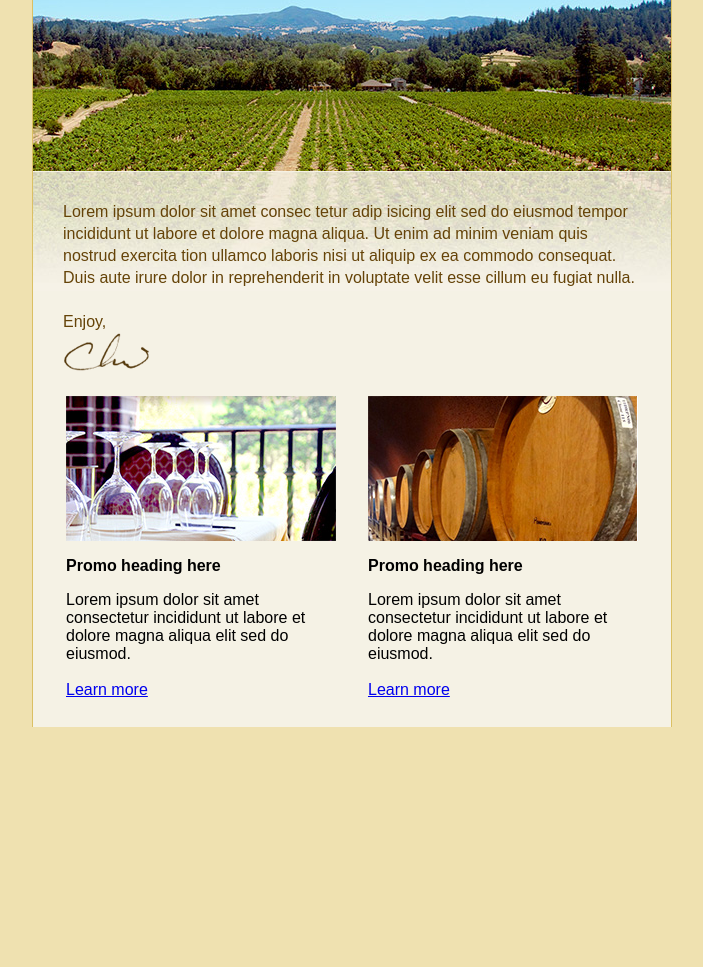
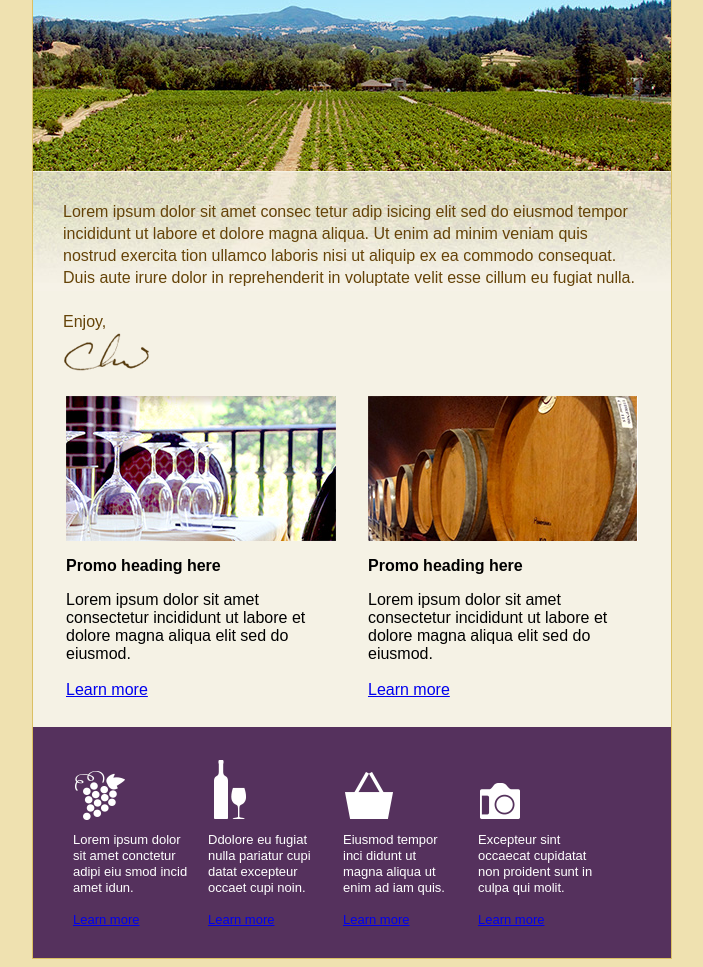
Before and after one commit to cmcoke/our-vineyard, a website: page app/index.html in a window 1280 px wide. Shown: the part 130-1097 px from the top of the page, without its empty margins (288-991 px from the left). Before the commit the page ends 865 px from the top, so only its background shows below. Drawn offline with Linux system fonts and the light colour scheme.

Commit message:
Completed coding the callout-row section

```diff
--- a/app/index.html
+++ b/app/index.html
@@ -95,7 +95,60 @@
 
 					<!-- start callouts row -->
 					<tr>
-						<td></td>
+						<td valign="top" bgcolor="#55315d" class="callout" style="background-color: #55315d; padding: 30px; border-right: 1px solid #dbc064; border-bottom: 1px solid #dbc064; border-left: 1px solid #dbc064;">
+
+							<!-- first column -->
+							<table class="callout_1" width="135" align="left" border="0" cellspacing="0" cellpadding="0">
+								<tr>
+									<td valign="top" width="135" style="padding-left: 10px; padding-right: 10px; font-family:Arial, Helvetica, sans-serif; font-size:13px; line-height: 16px; color: #ffffff;">
+										<img src="assets/images/icon_grapes.gif" width="75" height="75"><br>
+										Lorem ipsum dolor sit amet conctetur adipi eiu smod incid amet idun.
+										<br><br>
+										<a href="#">Learn more</a>
+									</td>
+								</tr>
+							</table>
+
+							<!-- second column -->
+							<table class="callout_2" width="135" align="left" border="0" cellspacing="0" cellpadding="0">
+								<tr>
+									<td valign="top" width="135" style="padding-left: 10px; padding-right: 10px; font-family:Arial, Helvetica, sans-serif; font-size:13px; line-height: 16px; color: #ffffff;">
+										<img src="assets/images/icon_bottle.gif" width="75" height="75"><br>
+										Ddolore eu fugiat nulla pariatur cupi datat excepteur occaet cupi noin.
+										<br><br>
+										<a href="#">Learn more</a>
+									</td>
+								</tr>
+							</table>
+
+							<!-- third column -->
+							<table class="callout_3" width="135" align="left" border="0" cellspacing="0" cellpadding="0">
+								<tr>
+									<td valign="top" width="135" style="padding-left: 10px; padding-right: 10px; font-family: Arial, Helvetica, sans-serif; font-size: 13px; line-height: 16px; color: #ffffff;">
+										<img src="assets/images/icon_basket.gif" width="75" height="75"><br>
+										Eiusmod tempor inci didunt ut magna aliqua ut enim ad iam quis.
+										<br><br>
+										<a href="#">Learn more</a>
+									</td>
+								</tr>
+							</table>
+
+							<!-- fourth column -->
+							<table class="callout_4" width="135" align="left" border="0" cellspacing="0" cellpadding="0">
+								<tr>
+									<td valign="top" width="135" style="padding-left: 10px; padding-right: 10px; font-family: Arial, Helvetica, sans-serif; font-size: 13px; line-height: 16px; color: #ffffff;">
+										<img src="assets/images/icon_camera.gif" width="75" height="75"><br>
+										Excepteur sint occaecat cupidatat non proident sunt in culpa qui molit.
+										<br><br>
+										<a href="#">Learn more</a>
+									</td>
+								</tr>
+							</table>
+
+							<!-- clear the floats for responsive layout-->
+							<br style="clear:both;">
+
+						</td>
 					</tr>
 					<!-- end callouts row -->
 
```
